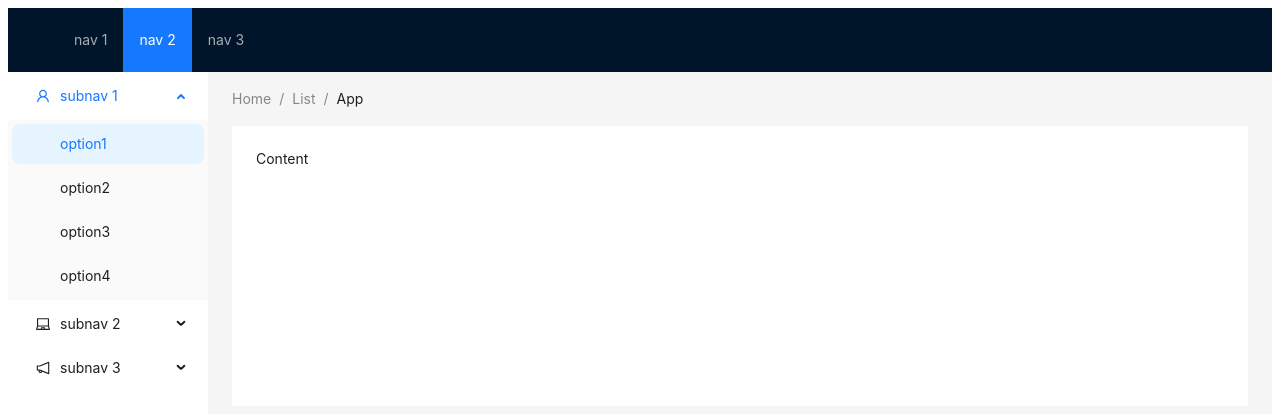
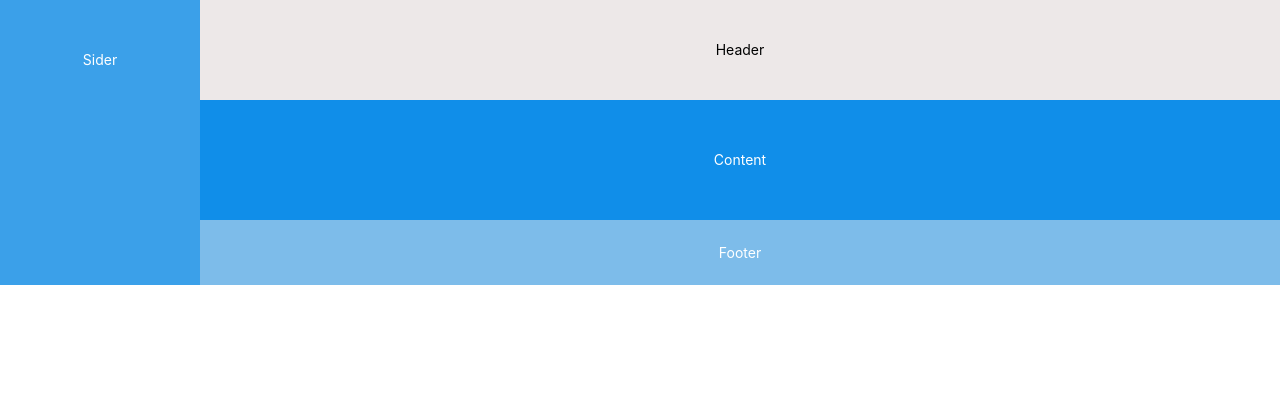
Before and after one commit to PinkYour/Ziv--GetGithubProjectInfo, a React (Create React App) app: page / in a window 1280 px wide. Shown: the top 414 px of the page. Built offline with nearby package versions, Linux system fonts and the light colour scheme.

Commit message:
edit pagelayout

```diff
--- a/src/components/PageLayout/index.scss
+++ b/src/components/PageLayout/index.scss
@@ -1,12 +1,3 @@
-#components-layout-demo-top-side-2 .logo {
-    float: left;
-    width: 120px;
-    height: 31px;
-    margin: 16px 24px 16px 0;
-    background: rgba(255, 255, 255, 0.3);
-  }
-
-  .ant-row-rtl #components-layout-demo-top-side-2 .logo {
-    float: right;
-    margin: 16px 0 16px 24px;
-  }
+header{
+    background-color: #ede8e8;
+}
--- a/src/components/PageLayout/index.tsx
+++ b/src/components/PageLayout/index.tsx
@@ -1,77 +1,48 @@
 import React from 'react';
-import { LaptopOutlined, NotificationOutlined, UserOutlined } from '@ant-design/icons';
-import type { MenuProps } from 'antd';
-import { Breadcrumb, Layout, Menu, theme } from 'antd';
+import { Layout, } from 'antd';
 import './index.scss'
+const { Header, Footer, Sider, Content } = Layout;
 
-const { Header, Content, Sider } = Layout;
+const headerStyle: React.CSSProperties = {
+  textAlign: 'center',
+  color: '#000',
+  height: 100,
+  paddingInline: 50,
+  lineHeight: '100px',
+  backgroundColor: '#ede8e8',
+};
 
-const items1: MenuProps['items'] = ['1', '2', '3'].map((key) => ({
-  key,
-  label: `nav ${key}`,
-}));
+const contentStyle: React.CSSProperties = {
+  textAlign: 'center',
+  minHeight: 120,
+  lineHeight: '120px',
+  color: '#fff',
+  backgroundColor: '#108ee9',
+};
 
-const items2: MenuProps['items'] = [UserOutlined, LaptopOutlined, NotificationOutlined].map(
-  (icon, index) => {
-    const key = String(index + 1);
+const siderStyle: React.CSSProperties = {
+  textAlign: 'center',
+  lineHeight: '120px',
+  color: '#fff',
+  backgroundColor: '#3ba0e9',
+};
 
-    return {
-      key: `sub${key}`,
-      icon: React.createElement(icon),
-      label: `subnav ${key}`,
+const footerStyle: React.CSSProperties = {
+  textAlign: 'center',
+  color: '#fff',
+  backgroundColor: '#7dbcea',
+};
 
-      children: new Array(4).fill(null).map((_, j) => {
-        const subKey = index * 4 + j + 1;
-        return {
-          key: subKey,
-          label: `option${subKey}`,
-        };
-      }),
-    };
-  },
+const PageLayout: React.FC = () => (
+
+    <Layout>
+      <Sider style={siderStyle}>Sider</Sider>
+      <Layout>
+        <Header style={headerStyle}>Header</Header>
+        <Content style={contentStyle}>Content</Content>
+        <Footer style={footerStyle}>Footer</Footer>
+      </Layout>
+    </Layout>
 );
 
-const PageLayout: React.FC = () => {
-  const {
-    token: { colorBgContainer },
-  } = theme.useToken();
-
-  return (
-    <Layout>
-      <Header className="header">
-        <div className="logo" />
-        <Menu theme="dark" mode="horizontal" defaultSelectedKeys={['2']} items={items1} />
-      </Header>
-      <Layout>
-        <Sider width={200} style={{ background: colorBgContainer }}>
-          <Menu
-            mode="inline"
-            defaultSelectedKeys={['1']}
-            defaultOpenKeys={['sub1']}
-            style={{ height: '100%', borderRight: 0 }}
-            items={items2}
-          />
-        </Sider>
-        <Layout style={{ padding: '0 24px 24px' }}>
-          <Breadcrumb style={{ margin: '16px 0' }}>
-            <Breadcrumb.Item>Home</Breadcrumb.Item>
-            <Breadcrumb.Item>List</Breadcrumb.Item>
-            <Breadcrumb.Item>App</Breadcrumb.Item>
-          </Breadcrumb>
-          <Content
-            style={{
-              padding: 24,
-              margin: 0,
-              minHeight: 280,
-              background: colorBgContainer,
-            }}
-          >
-            Content
-          </Content>
-        </Layout>
-      </Layout>
-    </Layout>
-  );
-};
-
 export default PageLayout;
--- a/src/index.css
+++ b/src/index.css
@@ -1,3 +1,4 @@
 body {
   margin: 0;
+  padding: 0;
 }
--- a/src/index.tsx
+++ b/src/index.tsx
@@ -1,6 +1,7 @@
 import ReactDOM from 'react-dom/client';
 import App from './App';
 import { Provider } from 'react-redux';
+import './index.css'
 import store from './store';
 const root = ReactDOM.createRoot(
   document.getElementById('root') as HTMLElement
```
